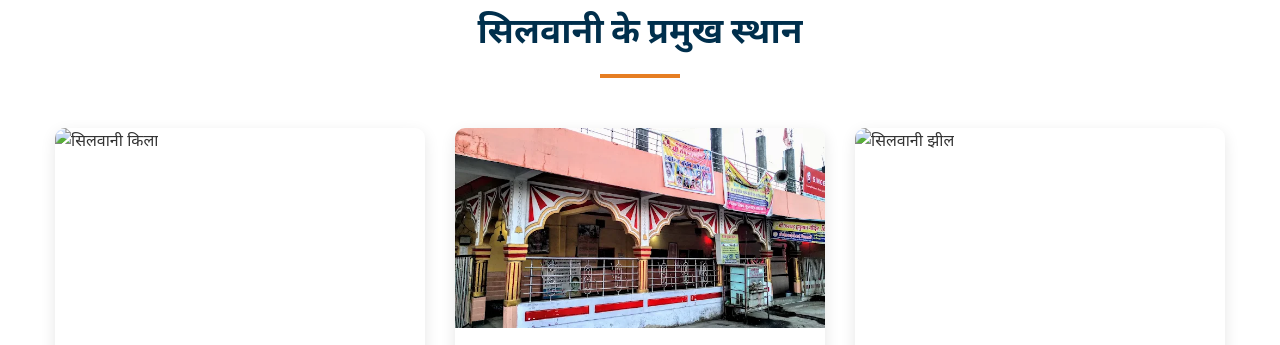
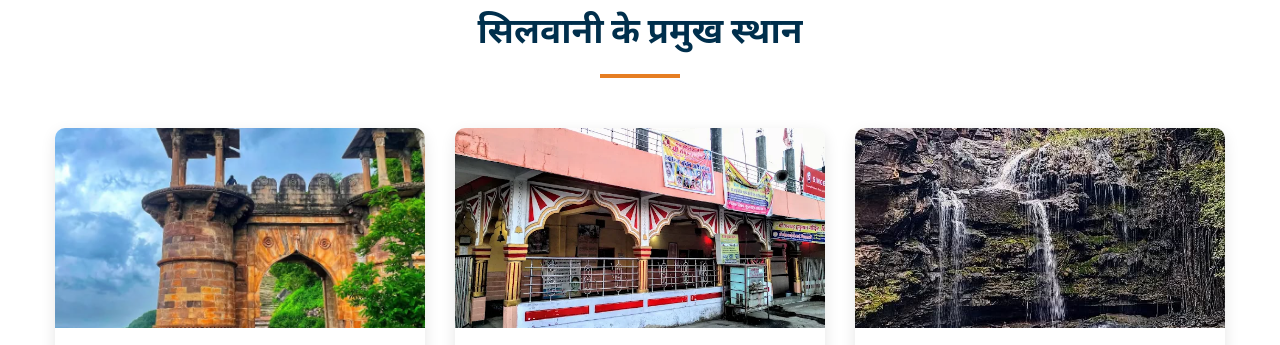
Before and after one commit to codewithmayank95/silwaniraisenmp, a plain HTML site: page index.html in a window 1280 px wide. Shown: the part 2640-2985 px from the top of the page. Drawn offline with Linux system fonts and the light colour scheme; a script that the page names is missing.

Commit message:
index.html

```diff
--- a/index.html
+++ b/index.html
@@ -1296,7 +1296,7 @@
             <div class="places-grid">
                 <div class="place-card fade-in delay-1">
                     <div class="place-img">
-                        <img src="images/silwani kela.webp" alt="सिलवानी किला">
+                        <img src="images/silwanikela.webp" alt="सिलवानी किला">
                     </div>
                     <div class="place-content">
                         <h3 class="place-title">रायसेन किला</h3>
@@ -1338,7 +1338,7 @@
 
                 <div class="place-card fade-in delay-3">
                     <div class="place-img">
-                        <img src="images/silwani waterfall.webp" alt="सिलवानी झील">
+                        <img src="images/silwaniwaterfall.webp" alt="सिलवानी झील">
                     </div>
                     <div class="place-content">
                         <h3 class="place-title">सिलवानी झील</h3>
```
